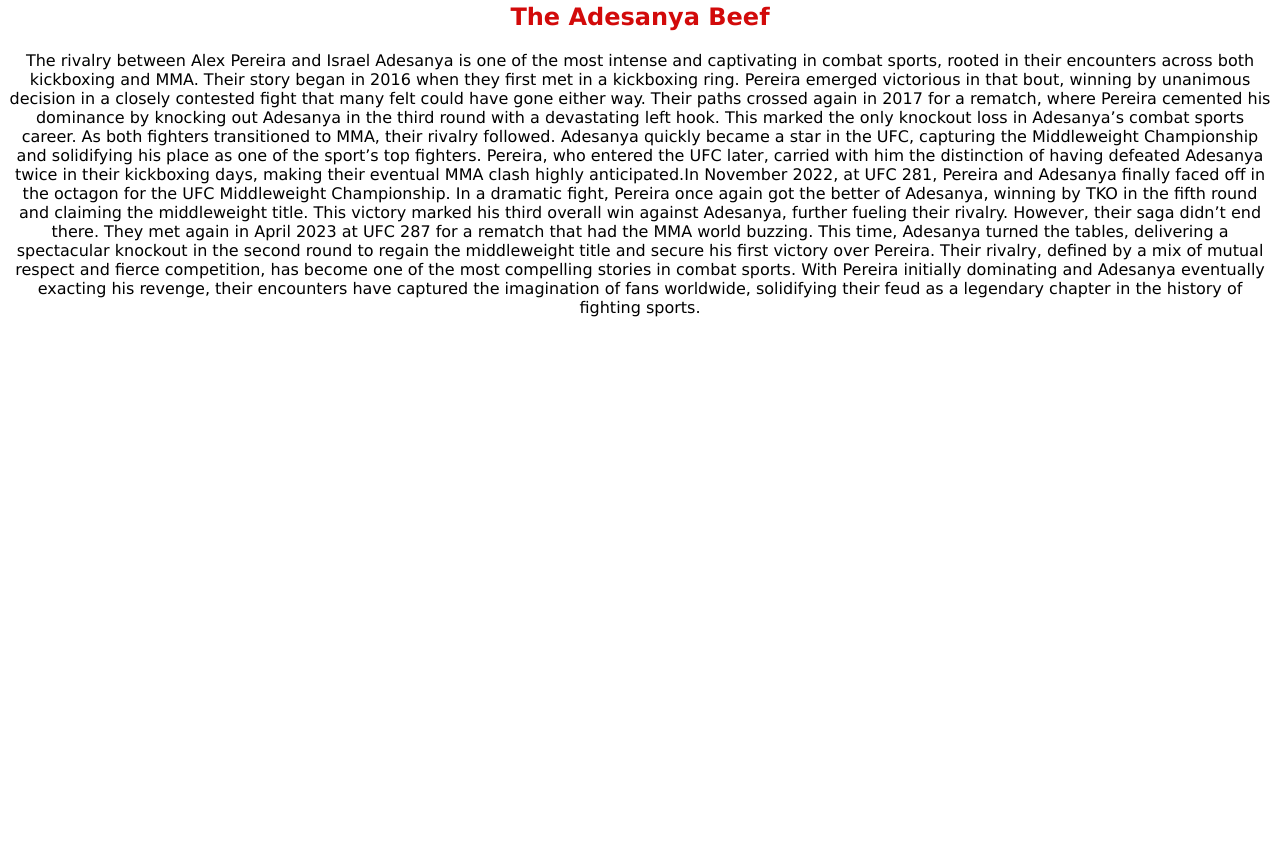
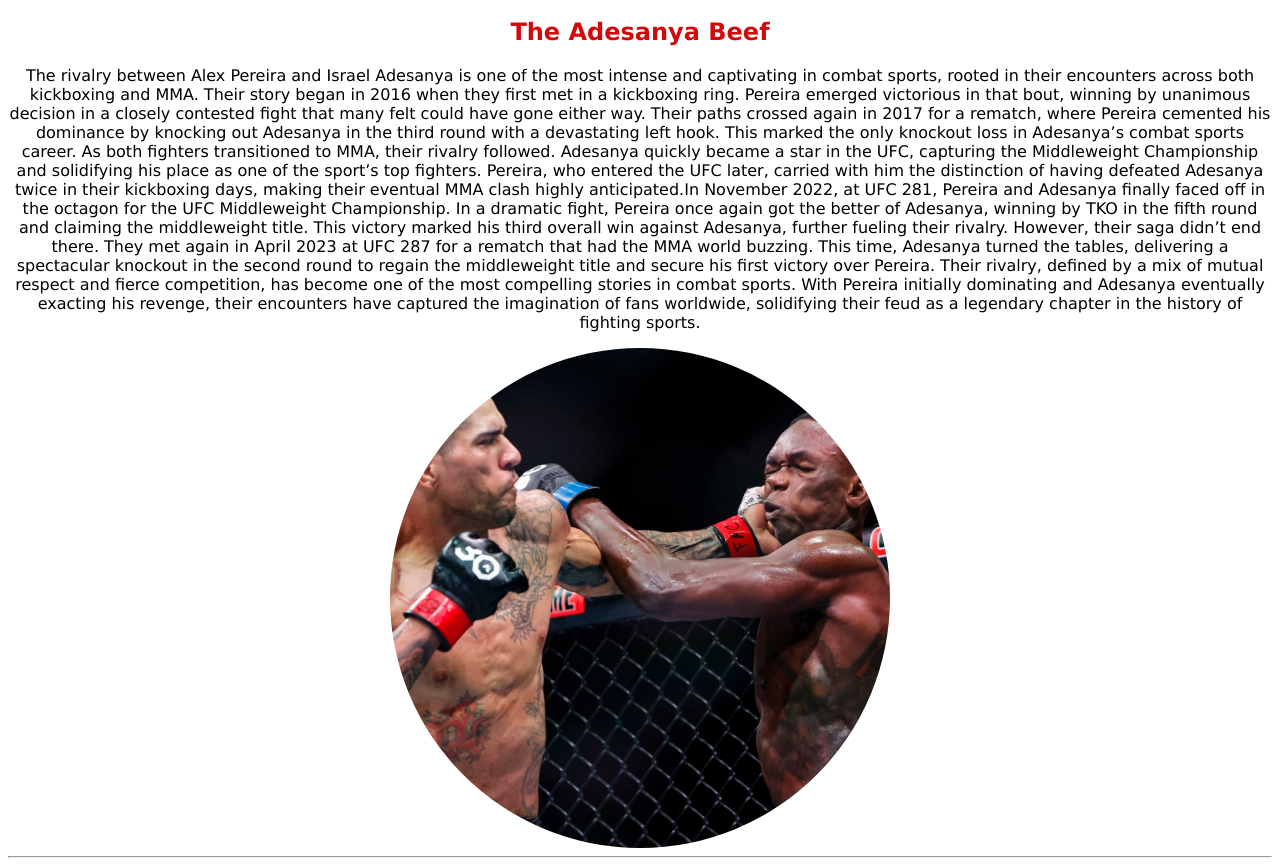
Before and after one commit to usmaan-m/my-webpage-assignment, a plain HTML site: page index.html in a window 1280 px wide. Shown: the part 765-1631 px from the top of the page. Before the commit the page ends 1098 px from the top, so only its background shows below. Drawn offline with Linux system fonts and the light colour scheme.

Commit message:
made the image at the bottom stay central

```diff
--- a/index.html
+++ b/index.html
@@ -69,7 +69,12 @@
     imagination of fans worldwide, solidifying their feud as a legendary chapter in the history of fighting sports.
 </p>
 
+<div id="alex-izzy">
 
+<img width = 500px; src="alex-izzy.jpeg" ;>
+
+</div>
+<hr>
 
 
 </body>
--- a/styles.css
+++ b/styles.css
@@ -15,6 +15,7 @@
     font-size: 20px;
     margin: 0;
     padding-left: 77px;
+    padding-bottom: 15px;
     text-align: center;
     font-family:Verdana, Geneva, Tahoma, sans-serif;
 
@@ -46,3 +47,12 @@
     font-family:Verdana, Geneva, Tahoma, sans-serif;
 
 }
+
+
+#alex-izzy{
+
+    display: flex;
+    justify-content: center;
+
+
+}
```
Also changed, not shown: alex-izzy.jpeg (added).
